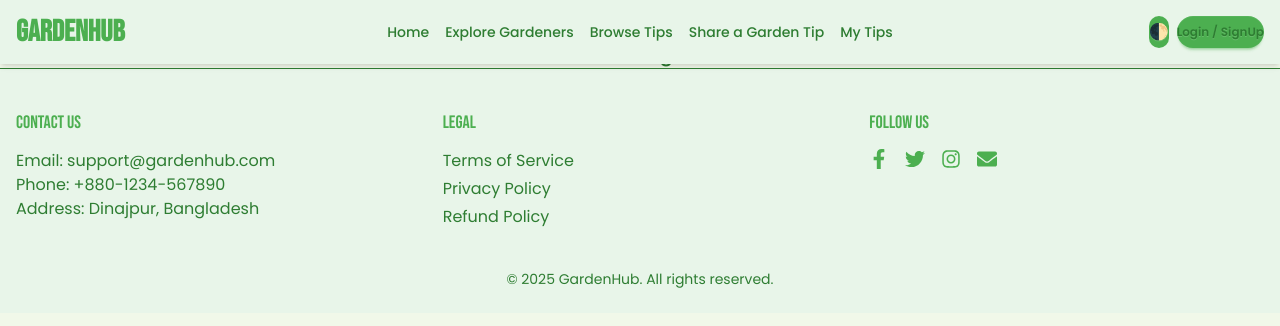
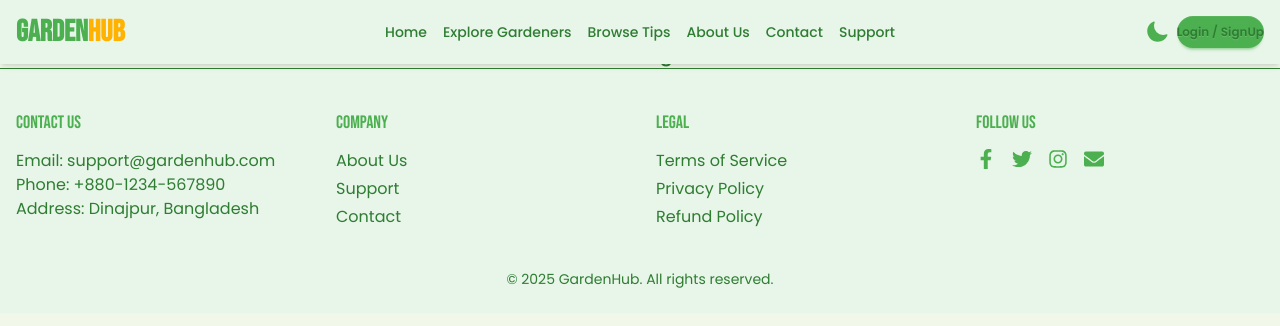
Before and after one commit to NurHossain-nur/garden-hub-client, a React (Vite) app: page /tip/1 in a window 1280 px wide. Shown: the top 326 px of the page. Built offline with nearby package versions, Linux system fonts and the light colour scheme; no server answers.

Commit message:
Update Navbar  Update banner height and fix footer columns

```diff
--- a/package.json
+++ b/package.json
@@ -10,6 +10,7 @@
     "preview": "vite preview"
   },
   "dependencies": {
+    "@heroicons/react": "^2.2.0",
     "@tailwindcss/vite": "^4.1.7",
     "firebase": "^11.7.3",
     "lottie-react": "^2.4.1",
@@ -28,13 +29,11 @@
     "@types/react": "^19.1.2",
     "@types/react-dom": "^19.1.2",
     "@vitejs/plugin-react": "^4.4.1",
-
     "daisyui": "^5.0.35",
     "eslint": "^9.25.0",
     "eslint-plugin-react-hooks": "^5.2.0",
     "eslint-plugin-react-refresh": "^0.4.19",
     "globals": "^16.0.0",
-
     "tailwindcss": "^4.1.7",
     "vite": "^6.3.5"
   }
--- a/src/components/Footer/Footer.jsx
+++ b/src/components/Footer/Footer.jsx
@@ -3,7 +3,7 @@ import { FaFacebookF, FaTwitter, FaInstagram, FaEnvelope } from "react-icons/fa"
 const Footer = () => {
   return (
     <footer className="bg-base-200 text-base-content border-t border-border font-sans pt-10">
-      <div className="max-w-7xl mx-auto px-4 grid grid-cols-1 md:grid-cols-3 gap-8 pb-10">
+      <div className="max-w-7xl mx-auto px-4 grid grid-cols-1 sm:grid-cols-2 lg:grid-cols-4 gap-8 pb-10">
         {/* Contact Info */}
         <div>
           <h3 className="text-lg font-medium mb-3 font-heading text-primary">
@@ -21,6 +21,30 @@ const Footer = () => {
           <p>Phone: +880-1234-567890</p>
           <p>Address: Dinajpur, Bangladesh</p>
         </div>
+
+        {/* ✅ NEW SECTION: Company Info */}
+    <div>
+      <h3 className="text-lg font-medium mb-3 font-heading text-primary">
+        Company
+      </h3>
+      <ul className="space-y-1">
+        <li>
+          <a href="/about" className="hover:text-accent transition">
+            About Us
+          </a>
+        </li>
+        <li>
+          <a href="/support" className="hover:text-accent transition">
+            Support
+          </a>
+        </li>
+        <li>
+          <a href="/contact" className="hover:text-accent transition">
+            Contact
+          </a>
+        </li>
+      </ul>
+    </div>
 
         {/* Terms & Policies */}
         <div>
--- a/src/components/Navbar/Navbar.jsx
+++ b/src/components/Navbar/Navbar.jsx
@@ -4,6 +4,7 @@ import { Link, NavLink } from "react-router";
 import { AuthContext } from "../../provider/AuthProvider";
 import Swal from "sweetalert2";
 import { toast } from "react-toastify";
+import ThemeToggleButton from "./ThemeToggleButton";
 
 const Navbar = () => {
   const { user, logOut } = useContext(AuthContext);
@@ -94,7 +95,47 @@ const Navbar = () => {
           Browse Tips
         </NavLink>
       </li>
+      {!user && (
+        <>
+        <li>
+        <NavLink
+          to="/about"
+          className={({ isActive }) =>
+            isActive
+              ? "text-primary font-semibold underline"
+              : "hover:text-primary"
+          }
+        >
+          About Us
+        </NavLink>
+      </li>
       <li>
+        <NavLink
+          to="/contact"
+          className={({ isActive }) =>
+            isActive
+              ? "text-primary font-semibold underline"
+              : "hover:text-primary"
+          }
+        >
+          Contact
+        </NavLink>
+      </li>
+      <li>
+        <NavLink
+          to="/support"
+          className={({ isActive }) =>
+            isActive
+              ? "text-primary font-semibold underline"
+              : "hover:text-primary"
+          }
+        >
+          Support
+        </NavLink>
+      </li>
+        </>
+      )}
+      {/* <li>
         <NavLink
           to="/share-tip"
           className={({ isActive }) =>
@@ -117,9 +158,9 @@ const Navbar = () => {
         >
           My Tips
         </NavLink>
-      </li>
+      </li> */}
 
-      {/* {user && (
+      {user && (
         <>
           <li>
             <NavLink to="/share-tip" className="hover:text-primary">
@@ -132,7 +173,7 @@ const Navbar = () => {
             </NavLink>
           </li>
         </>
-      )} */}
+      )}
     </>
   );
 
@@ -154,7 +195,7 @@ const Navbar = () => {
         {/* Left: Logo */}
         <div className="navbar-start">
           <Link to="/" className="text-primary font-heading text-3xl font-bold">
-            GardenHub
+            Garden<span className="text-secondary">Hub</span>
           </Link>
         </div>
 
@@ -167,7 +208,7 @@ const Navbar = () => {
 
         {/* Right: Auth or User */}
         <div className="navbar-end space-x-2">
-          <button
+          {/* <button
             onClick={() => {
               const html = document.documentElement;
               const currentTheme = html.getAttribute("data-theme");
@@ -179,12 +220,16 @@ const Navbar = () => {
             title="Toggle Theme"
           >
             🌓
-          </button>
+          </button> */}
+
+          <div className="hidden lg:flex">
+            <ThemeToggleButton></ThemeToggleButton>
+          </div>
 
           {!user ? (
             <Link
               to="/login"
-              className="btn btn-primary btn-sm rounded-full font-semibold"
+              className="btn btn-primary btn-sm rounded-full font-semibold hidden lg:flex"
             >
               Login / SignUp
             </Link>
@@ -198,7 +243,7 @@ const Navbar = () => {
 
               <div
                 onClick={() => setShowLogout(!showLogout)}
-                className="cursor-pointer flex items-center gap-2"
+                className="cursor-pointer hidden lg:flex items-center gap-2"
               >
                 <img
                   src={user.photoURL || "/default-user.png"}
@@ -227,7 +272,7 @@ const Navbar = () => {
             <label tabIndex={0} className="btn btn-ghost lg:hidden">
               <svg
                 xmlns="http://www.w3.org/2000/svg"
-                className="h-6 w-6 text-base-content"
+                className="h-7 w-7  text-primary"
                 fill="none"
                 viewBox="0 0 24 24"
                 stroke="currentColor"
@@ -254,6 +299,12 @@ const Navbar = () => {
                   <button onClick={handleLogout}>Logout</button>
                 </li>
               )}
+              <li className="mt-2 border-t pt-2">
+                <div className="flex items-center justify-between">
+                  <span>Theme</span>
+                  <ThemeToggleButton />
+                </div>
+              </li>
             </ul>
           </div>
         </div>
--- /dev/null
+++ b/src/components/Navbar/ThemeToggleButton.jsx
@@ -0,0 +1,35 @@
+import { SunIcon, MoonIcon } from "@heroicons/react/24/solid";
+import { useEffect, useState } from "react";
+
+function ThemeToggleButton() {
+  const [theme, setTheme] = useState("light");
+
+  useEffect(() => {
+    const storedTheme = localStorage.getItem("theme") || "light";
+    document.documentElement.setAttribute("data-theme", storedTheme);
+    setTheme(storedTheme);
+  }, []);
+
+  const toggleTheme = () => {
+    const newTheme = theme === "dark" ? "light" : "dark";
+    document.documentElement.setAttribute("data-theme", newTheme);
+    localStorage.setItem("theme", newTheme);
+    setTheme(newTheme);
+  };
+
+  return (
+    <button
+      onClick={toggleTheme}
+      className="btn btn-ghost btn-sm  rounded-full"
+      title="Toggle Theme"
+    >
+      {theme === "dark" ? (
+        <SunIcon className="w-6 h-6 text-yellow-400" />
+      ) : (
+        <MoonIcon className="w-6 h-6 text-primary" />
+      )}
+    </button>
+  );
+}
+
+export default ThemeToggleButton;
--- a/src/pages/Banner/Banner.jsx
+++ b/src/pages/Banner/Banner.jsx
@@ -46,7 +46,7 @@ const Banner = () => {
         {slides.map((slide) => (
           <SwiperSlide key={slide.id}>
             <div
-              className="h-[500px] md:h-[600px] bg-cover bg-center text-white flex flex-col items-center justify-center text-center px-4"
+              className="h-[60vh] bg-cover bg-center text-white flex flex-col items-center justify-center text-center px-4"
               style={{ backgroundImage: `url(${slide.image})` }}
             >
               <Fade cascade>
--- a/src/pages/BrowseTips/BrowseTips.jsx
+++ b/src/pages/BrowseTips/BrowseTips.jsx
@@ -10,9 +10,7 @@ const BrowseTips = () => {
 
   useEffect(() => {
     setLoading(true); // move here
-    fetch(
-      "https://garden-hub-server-three.vercel.app/gardentips?availability=public"
-    )
+    fetch("http://localhost:5000/gardentips?availability=public")
       .then((res) => res.json())
       .then((data) => {
         setTips(data);
--- a/src/pages/ExploreGardeners/ExploreGardeners.jsx
+++ b/src/pages/ExploreGardeners/ExploreGardeners.jsx
@@ -7,7 +7,7 @@ const ExploreGardeners = () => {
   const [gardeners, setGardeners] = useState([]);
 
   useEffect(() => {
-    fetch("https://garden-hub-server-three.vercel.app/gardeners")
+    fetch("http://localhost:5000/gardeners")
       .then((res) => res.json())
       .then((data) => {
         setGardeners(data);
--- a/src/pages/FeaturedGardeners/FeaturedGardeners.jsx
+++ b/src/pages/FeaturedGardeners/FeaturedGardeners.jsx
@@ -5,9 +5,7 @@ const FeaturedGardeners = () => {
   const [gardeners, setGardeners] = useState([]);
 
   useEffect(() => {
-    fetch(
-      "https://garden-hub-server-three.vercel.app/gardeners?status=active&limit=6"
-    )
+    fetch("http://localhost:5000/gardeners?status=active&limit=6")
       .then((res) => res.json())
       .then((data) => setGardeners(data))
       .catch((err) => console.error(err));
--- a/src/pages/MyTips/MyTips.jsx
+++ b/src/pages/MyTips/MyTips.jsx
@@ -15,9 +15,7 @@ const MyTips = () => {
   // Fetch user tips
   useEffect(() => {
     if (user?.email) {
-      fetch(
-        `https://garden-hub-server-three.vercel.app/gardentips?userEmail=${user.email}`
-      )
+      fetch(`http://localhost:5000/gardentips?userEmail=${user.email}`)
         .then((res) => res.json())
         .then((data) => {
           // console.log(data)
@@ -36,7 +34,7 @@ const MyTips = () => {
       confirmButtonText: "Yes, delete it!",
     }).then((result) => {
       if (result.isConfirmed) {
-        fetch(`https://garden-hub-server-three.vercel.app/gardentips/${id}`, {
+        fetch(`http://localhost:5000/gardentips/${id}`, {
           method: "DELETE",
         })
           .then((res) => res.json())
@@ -65,22 +63,17 @@ const MyTips = () => {
       availability: form.availability.value,
     };
 
-    fetch(
-      `https://garden-hub-server-three.vercel.app/gardentips/${selectedTip._id}`,
-      {
-        method: "PATCH",
-        headers: { "Content-Type": "application/json" },
-        body: JSON.stringify(updatedTip),
-      }
-    )
+    fetch(`http://localhost:5000/gardentips/${selectedTip._id}`, {
+      method: "PATCH",
+      headers: { "Content-Type": "application/json" },
+      body: JSON.stringify(updatedTip),
+    })
       .then((res) => res.json())
       .then(() => {
         toast.success("Tip updated successfully!");
         setSelectedTip(null);
         // Refresh tips list
-        fetch(
-          `https://garden-hub-server-three.vercel.app/gardentips?userEmail=${user.email}`
-        )
+        fetch(`http://localhost:5000/gardentips?userEmail=${user.email}`)
           .then((res) => res.json())
           .then((data) => setTips(data));
       });
--- a/src/pages/ShareTip/ShareTip.jsx
+++ b/src/pages/ShareTip/ShareTip.jsx
@@ -27,16 +27,13 @@ const ShareTip = () => {
     };
 
     try {
-      const response = await fetch(
-        "https://garden-hub-server-three.vercel.app/gardentips",
-        {
-          method: "POST",
-          headers: {
-            "Content-Type": "application/json",
-          },
-          body: JSON.stringify(tipData),
-        }
-      );
+      const response = await fetch("http://localhost:5000/gardentips", {
+        method: "POST",
+        headers: {
+          "Content-Type": "application/json",
+        },
+        body: JSON.stringify(tipData),
+      });
 
       const data = await response.json();
 
--- a/src/pages/TipDetails/TipDetails.jsx
+++ b/src/pages/TipDetails/TipDetails.jsx
@@ -17,7 +17,7 @@ const TipDetails = () => {
   const [liked, setLiked] = useState(false);
 
   useEffect(() => {
-    fetch(`https://garden-hub-server-three.vercel.app/gardentips/${id}`)
+    fetch(`http://localhost:5000/gardentips/${id}`)
       .then((res) => res.json())
       .then((data) => {
         setTip(data);
@@ -28,7 +28,7 @@ const TipDetails = () => {
   const handleLike = () => {
     if (liked) return toast.warn("You already liked this tip!");
 
-    fetch(`https://garden-hub-server-three.vercel.app/gardentips/like/${id}`, {
+    fetch(`http://localhost:5000/gardentips/like/${id}`, {
       method: "PATCH",
     })
       .then((res) => res.json())
--- a/src/pages/TopTrendingTips/TopTrendingTips.jsx
+++ b/src/pages/TopTrendingTips/TopTrendingTips.jsx
@@ -6,9 +6,7 @@ const TopTrendingTips = () => {
   const [tips, setTips] = useState([]);
 
   useEffect(() => {
-    fetch(
-      "https://garden-hub-server-three.vercel.app/gardentips?availability=public"
-    )
+    fetch("http://localhost:5000/gardentips?availability=public")
       .then((res) => res.json())
       .then((data) => {
         const sorted = data
```
Also changed, not shown: 1 other file (tests, documents, lock files or other folders).
